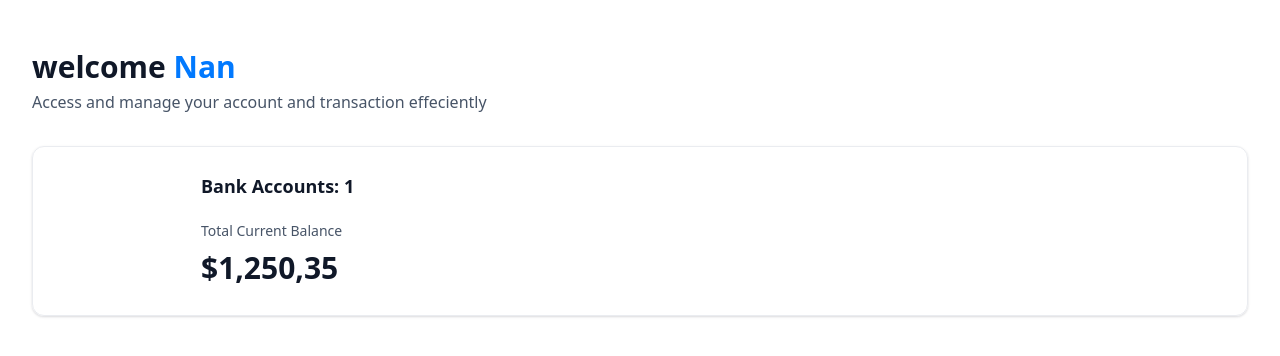
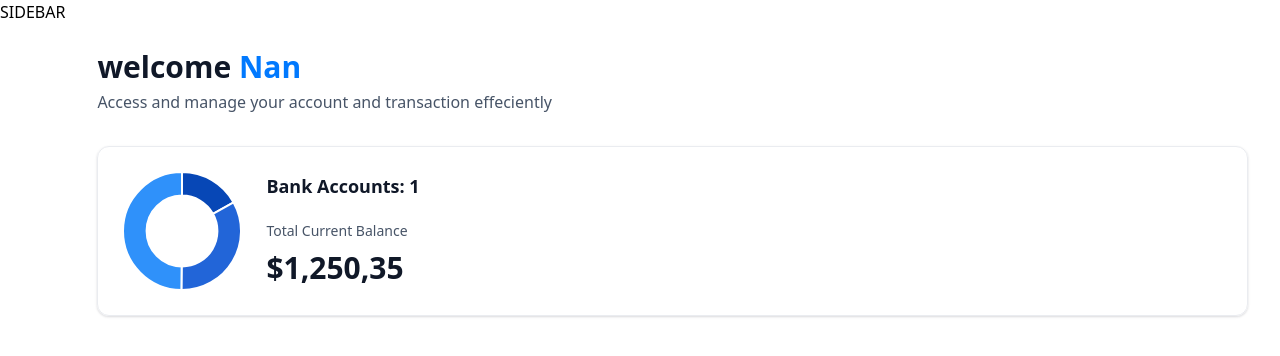
Before and after one commit to nxu22/BankingAppPlatform, a Next.js app: page / in a window 1280 px wide. Shown: the top 356 px of the page. Built offline with nearby package versions, Linux system fonts and the light colour scheme.

Commit message:
added doughnut chart and animatedcounter components

```diff
--- /dev/null
+++ b/app/(root)/layout.tsx
@@ -0,0 +1,12 @@
+export default function RootLayout({
+    children,
+  }: Readonly<{
+    children: React.ReactNode;
+  }>) {
+    return (
+      <main className="flex h-screen w-full font-inter">
+        SIDEBAR
+        {children}
+      </main>
+    )
+  }
--- a/app/page.tsx
+++ b/app/(root)/page.tsx
@@ -4,6 +4,11 @@ import TotalBalanceBox from "@/components/TotalBalanceBox";
 
 const Home = () => {
   const loggedIn = { firstName: 'Nan' };
+
+  const accounts = [
+    { name: 'Checking', currentBalance: 750.35 },
+    { name: 'Savings', currentBalance: 500.00 }
+  ];
 
   return (
     <section className="home">
--- a/components/DoughnutChart.tsx
+++ b/components/DoughnutChart.tsx
@@ -14,11 +14,11 @@ const DoughnutChart = ({ accounts }: DoughnutChartProps) => {
         datasets: [
         {
             label: 'Banks',
-        data: balances,
+            data: [1275, 2500, 3750],
             backgroundColor: ['#0747b6', '#2265d8', '#2f91fa']
         }
         ],
-    labels: accountNames
+        labels: ['bank1', 'bank2', 'bank3']
     }
 
   return <Doughnut
```
Lines whose indentation alone changed are shown as unchanged.
